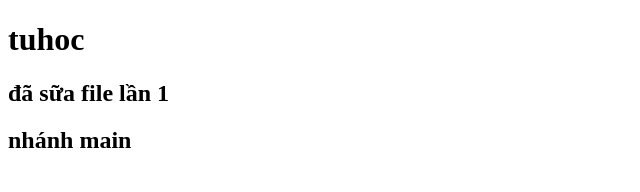
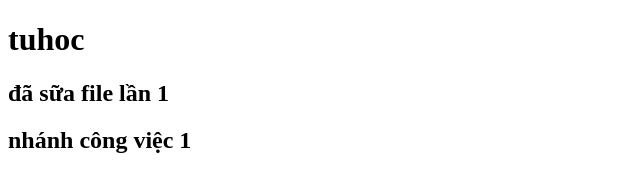
Before and after one commit to trtungptit/duan2, a plain HTML site: page index.html in a window 1280 px wide. Shown: the full height of the page, 0-640 px from the left. Drawn offline with Linux system fonts and the light colour scheme.

Commit message:
commit nhánh công việc 1

```diff
--- a/index.html
+++ b/index.html
@@ -8,6 +8,6 @@
   <body>
     <h1>tuhoc</h1>
     <h2>đã sữa file lần 1</h2>
-    <h2>nhánh main</h2>
+    <h2>nhánh công việc 1</h2>
   </body>
 </html>
```
